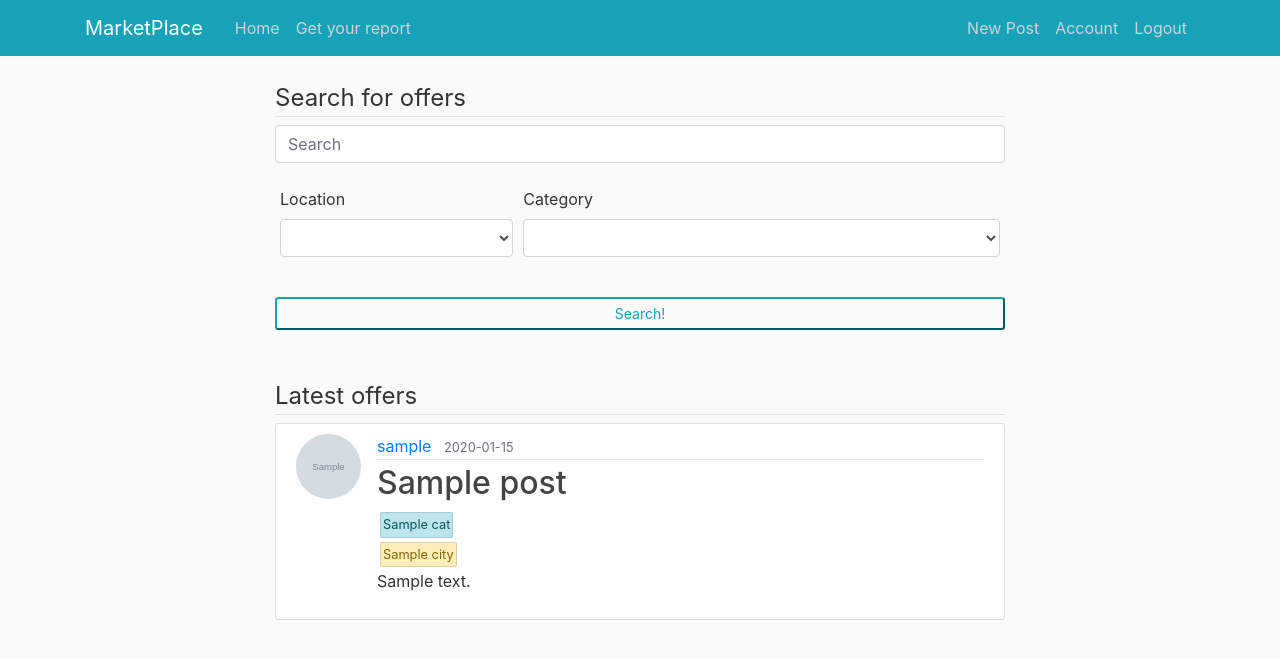
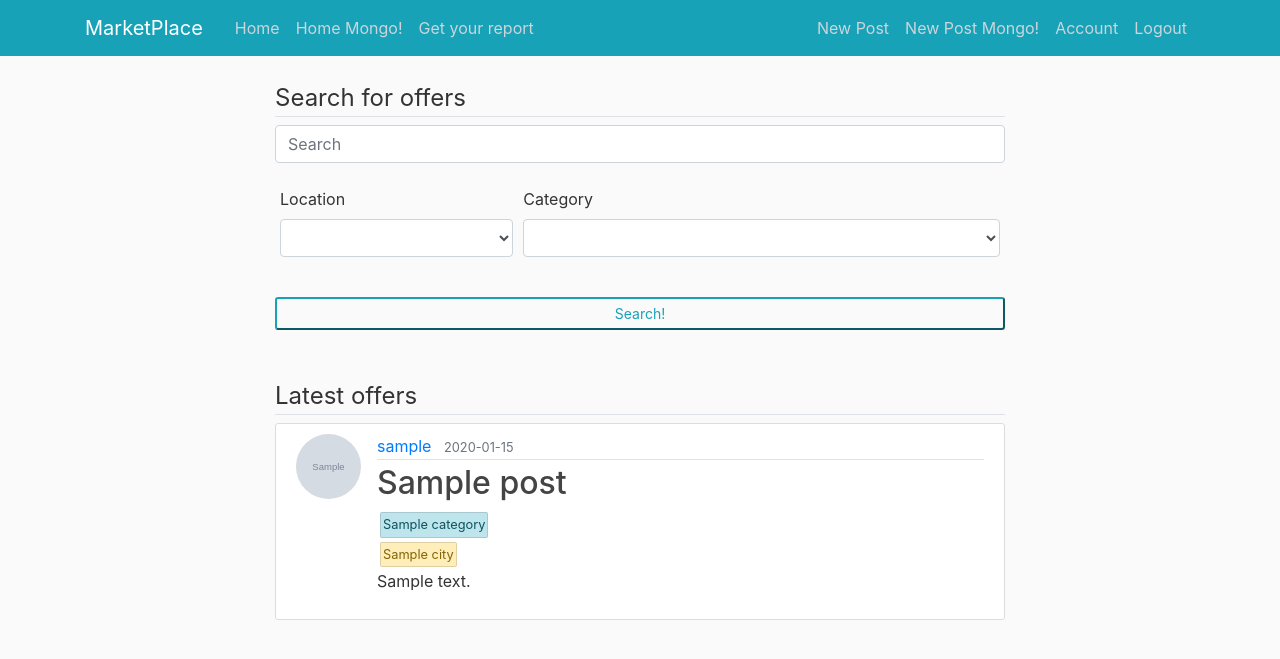
Before and after one commit to joaxkal/IMSE, a Flask app: page /home_mongo in a window 1280 px wide. Shown: the top 659 px of the page. Run offline with Flask 2, Linux system fonts and the light colour scheme; a user stored in the database is signed in; tables that the repository leaves empty hold one stand-in row (values such as "Sample post"); grey boxes marked "Sample" are stand-in pictures; a database or web service that is not in the repository returns one stand-in record (values such as "Sample title"); some libraries are stand-ins or nearby versions.

Commit message:
add new post mongo

```diff
--- a/MarketPlace/api/marketplace/routes.py
+++ b/MarketPlace/api/marketplace/routes.py
@@ -1,4 +1,5 @@
 import os
+from datetime import datetime
 import secrets
 from PIL import Image
 from flask import render_template, url_for, flash, redirect, request, abort
@@ -16,12 +17,13 @@ import pymongo
 def home_mongo():
     form = SearchForm()
     posts = m_db.posts.find({}).sort('date_posted',pymongo.DESCENDING)
-    posts = list(posts)
+    posts=list(posts)
     for post in posts:
-        post['author']=m_db.users.find_one({'id': post['user_id']})
+        post['id'] = post.pop('_id')
+        post['category']=[{'name': cat} for cat in post['categories']]
+        post['author']=m_db.users.find_one({'_id': post['user_id']})
     return render_template('home_mongo.html', posts=posts, form=form)
-    #return render_template('test.html', q=posts)
-
+    #return render_template('test.html', q=res)
 
 
 @app.route("/", methods=["GET"])
@@ -185,7 +187,6 @@ def new_post():
     return render_template('create_post.html', title='New Post',
                            form=form, legend='New Post')
 
-
 record2dict = lambda r: {c.name: getattr(r, c.name) for c in r.__table__.columns}
 def query2dict(query_result):
     # get query results (list of object) and turn them into list of dictionaires
@@ -196,13 +197,17 @@ def query2dict(query_result):
 def new_post_mongo():
     form = PostForm()
     if form.validate_on_submit():
-        post = {'title':form.title.data, 'content':form.content.data,
-                    'location':record2dict(form.location.data),
-                    'category':query2dict(form.category.data),
-                    'user_id':current_user.c.id}
+        loc_dict=record2dict(form.location.data)
+        cat_dict=query2dict(form.category.data)
+        post = {'title':form.title.data,
+                'content':form.content.data,
+                'location': {'city': loc_dict['city'],'postal_code': loc_dict['postal_code']},
+                'categories':[cat['name'] for cat in cat_dict],
+                'user_id':current_user.id,
+                'date_posted': datetime.now()}
         m_db.posts.insert_one(post)
         flash('Your post has been created!', 'success')
-        return redirect(url_for('home'))
+        return redirect(url_for('home_mongo'))
     return render_template('create_post.html', title='New Post',
                            form=form, legend='New Post')
 
--- a/MarketPlace/api/marketplace/templates/home_mongo.html
+++ b/MarketPlace/api/marketplace/templates/home_mongo.html
@@ -61,7 +61,7 @@
                         <small class="text-muted">{{ post.date_posted.strftime('%Y-%m-%d') }}</small>
                     </div>
                     <h2><a class="article-title text-break"
-                           href="{{ url_for('post', post_id=post.id) }}">{{ post.title }}</a></h2>
+                           href="{{ url_for('home_mongo') }}">{{ post.title }}</a></h2>
                     <small>
                         <ul class="list-group-horizontal">
                             {% for cat in post.category %}
--- a/MarketPlace/api/marketplace/templates/layout.html
+++ b/MarketPlace/api/marketplace/templates/layout.html
@@ -28,6 +28,7 @@
             <div class="navbar-nav mr-auto">
               {% if current_user.is_authenticated %}
                 <a class="nav-item nav-link" href="{{ url_for('home') }}">Home</a>
+                <a class="nav-item nav-link" href="{{ url_for('home_mongo') }}">Home Mongo!</a>
                 <a class="nav-item nav-link" href="{{ url_for('about') }}">Get your report</a>
               {% endif %}
             </div>
@@ -35,6 +36,7 @@
             <div class="navbar-nav">
               {% if current_user.is_authenticated %}
                 <a class="nav-item nav-link" href="{{ url_for('new_post') }}">New Post</a>
+                <a class="nav-item nav-link" href="{{ url_for('new_post_mongo') }}">New Post Mongo!</a>
                 <a class="nav-item nav-link" href="{{ url_for('account') }}">Account</a>
                 <a class="nav-item nav-link" href="{{ url_for('logout') }}">Logout</a>
               {% else %}
--- a/MarketPlace/api/migration.py
+++ b/MarketPlace/api/migration.py
@@ -73,7 +73,7 @@ roles.insert_many(roles_data)
 # reference categories, locations and roles on the N-side
 for post_data in posts_data:
     post_id = post_data['_id']
-    related_cat = [cat.id for cat in posts_cat_data[post_id]]
+    related_cat = [cat.name for cat in posts_cat_data[post_id]]
     related_loc = posts_loc_data[post_id]
     posts.update_one({'_id': post_id},
             {'$set': {'categories': related_cat,
```
